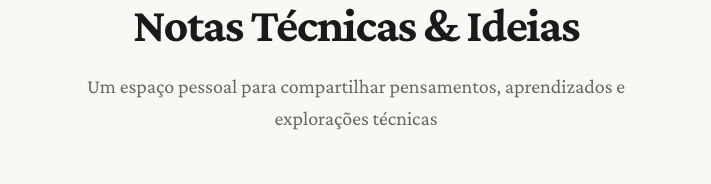
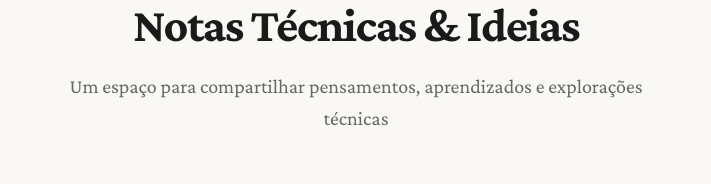
Before and after one commit to ArthurM749/MouraNotes, a React (Vite) app: page / in a window 1280 px wide. Shown: the part 173-357 px from the top of the page, without its empty margins (284-995 px from the left). Built offline with nearby package versions, Linux system fonts and the light colour scheme; no server answers; the database is empty.

Commit message:
modified:   src/pages/Home.jsx

```diff
--- a/src/pages/Home.jsx
+++ b/src/pages/Home.jsx
@@ -75,7 +75,7 @@ export default function Home() {
       <div className="hero">
         <h1 className="hero-title">Notas Técnicas & Ideias</h1>
         <p className="hero-subtitle">
-          Um espaço pessoal para compartilhar pensamentos, aprendizados e explorações técnicas
+          Um espaço para compartilhar pensamentos, aprendizados e explorações técnicas
         </p>
       </div>
 
```
